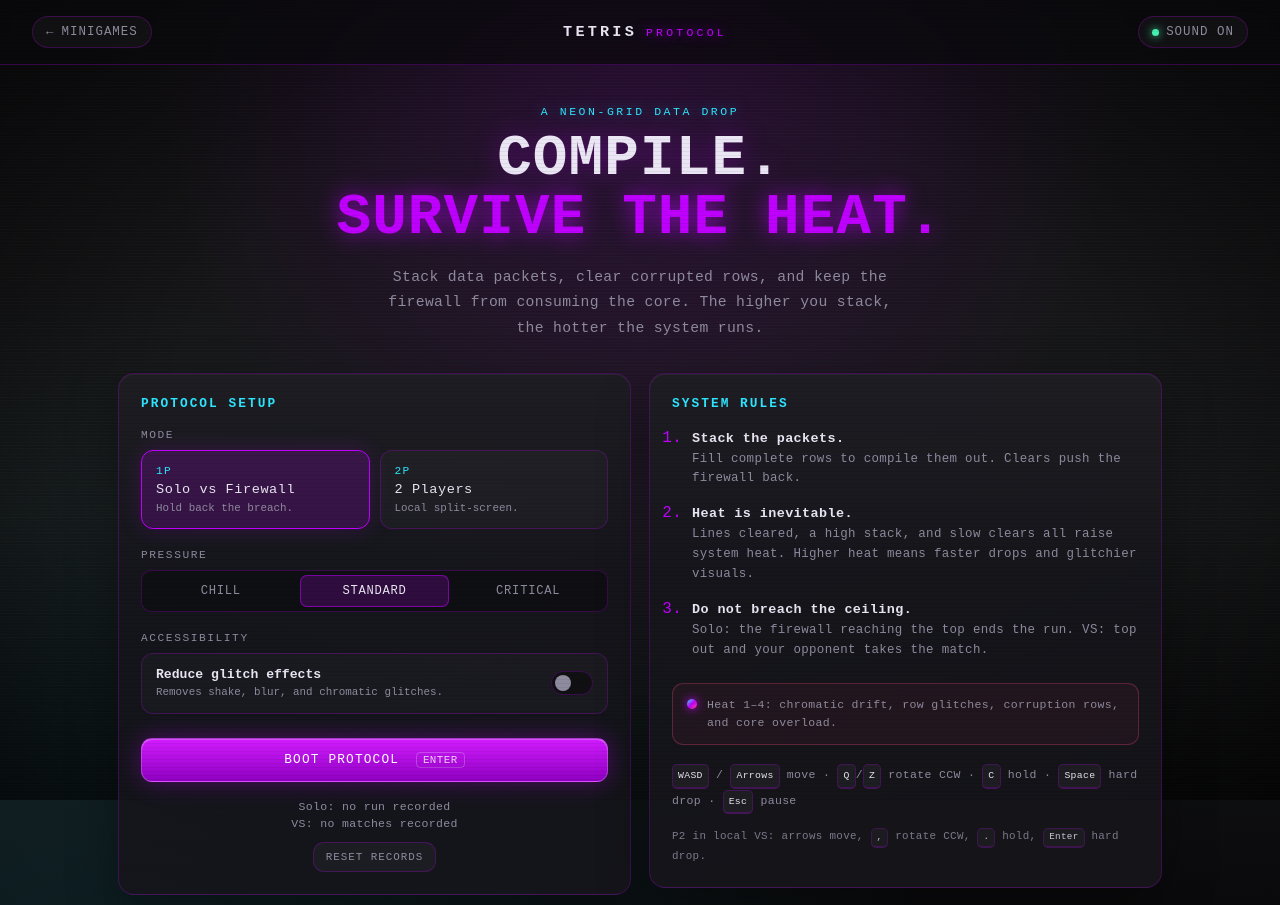
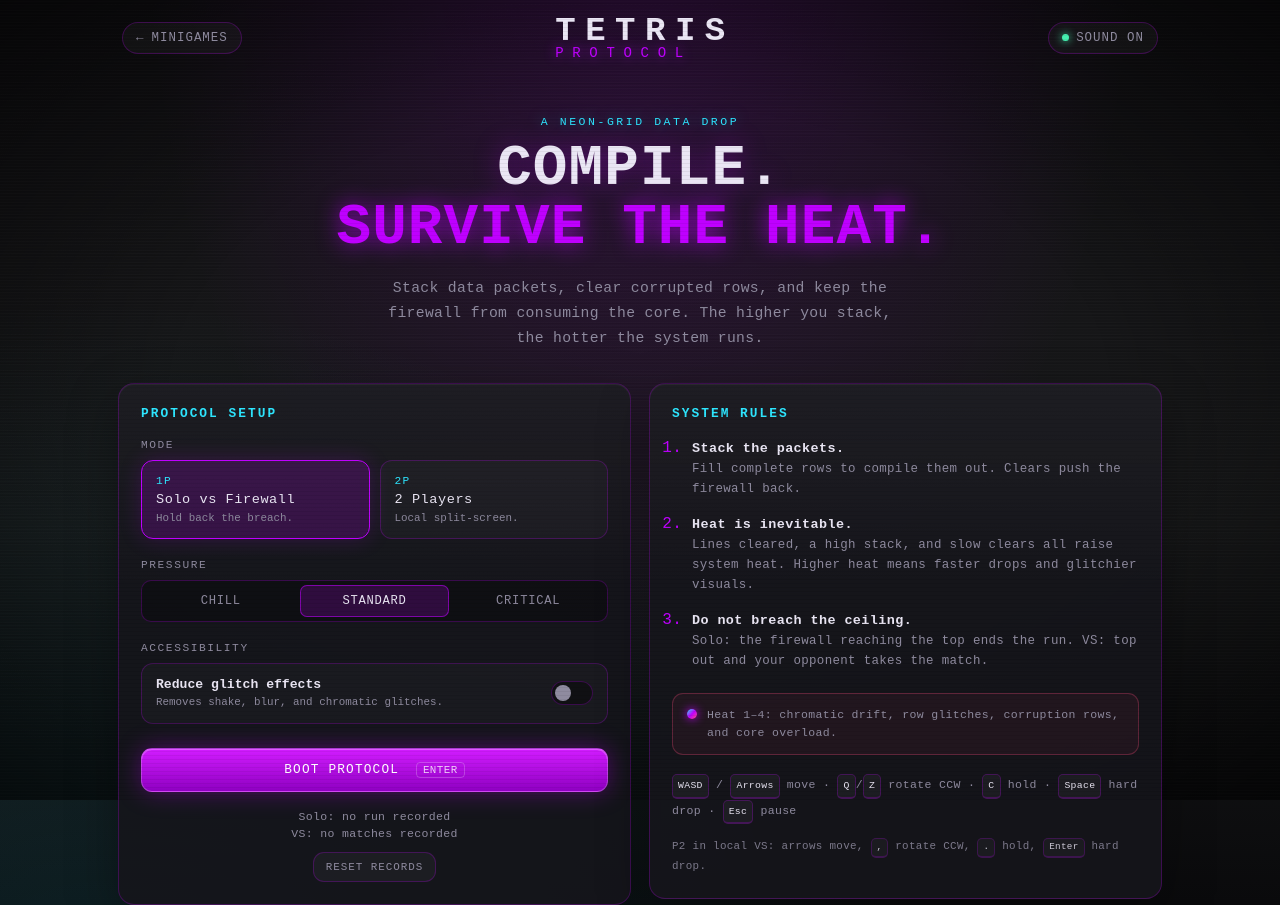
Before and after one commit to StdNoel/rof, a plain HTML site: page tetris-protocol/index.html in a window 1280 px wide. Shown: the top 905 px of the page. Drawn offline with Linux system fonts and the light colour scheme.

Commit message:
small styling changes

```diff
--- a/tetris-protocol/tetris.css
+++ b/tetris-protocol/tetris.css
@@ -126,14 +126,14 @@
 /* ===== Shared header ===== */
 .topbar,
 .match-hud {
+    width: 100%;
+    max-width: 1100px;
+    margin: 0 auto;
     display: flex;
     align-items: center;
     justify-content: space-between;
     gap: 12px;
     padding: 16px clamp(14px, 4vw, 32px);
-    border-bottom: 1px solid var(--line);
-    background: rgba(10, 10, 13, 0.72);
-    backdrop-filter: blur(8px);
 }
 
 .back-link,
@@ -174,21 +174,25 @@
 }
 
 .brand {
+    flex: 0 1 auto;
     display: flex;
-    align-items: baseline;
-    gap: 9px;
-    letter-spacing: 0.2em;
+    flex-direction: column;
+    min-width: 0;
+    line-height: 0.9;
+    user-select: none;
     text-transform: uppercase;
 }
 
 .brand-main {
+    font-size: clamp(22px, 4.4vw, 34px);
     font-weight: 700;
-    font-size: 0.95rem;
+    letter-spacing: 0.28em;
     color: var(--text);
 }
 
 .brand-sub {
-    font-size: 0.72rem;
+    font-size: clamp(11px, 1.6vw, 14px);
+    letter-spacing: 0.62em;
     color: var(--accent);
     text-shadow: 0 0 12px rgba(191, 0, 255, 0.8);
 }
```
